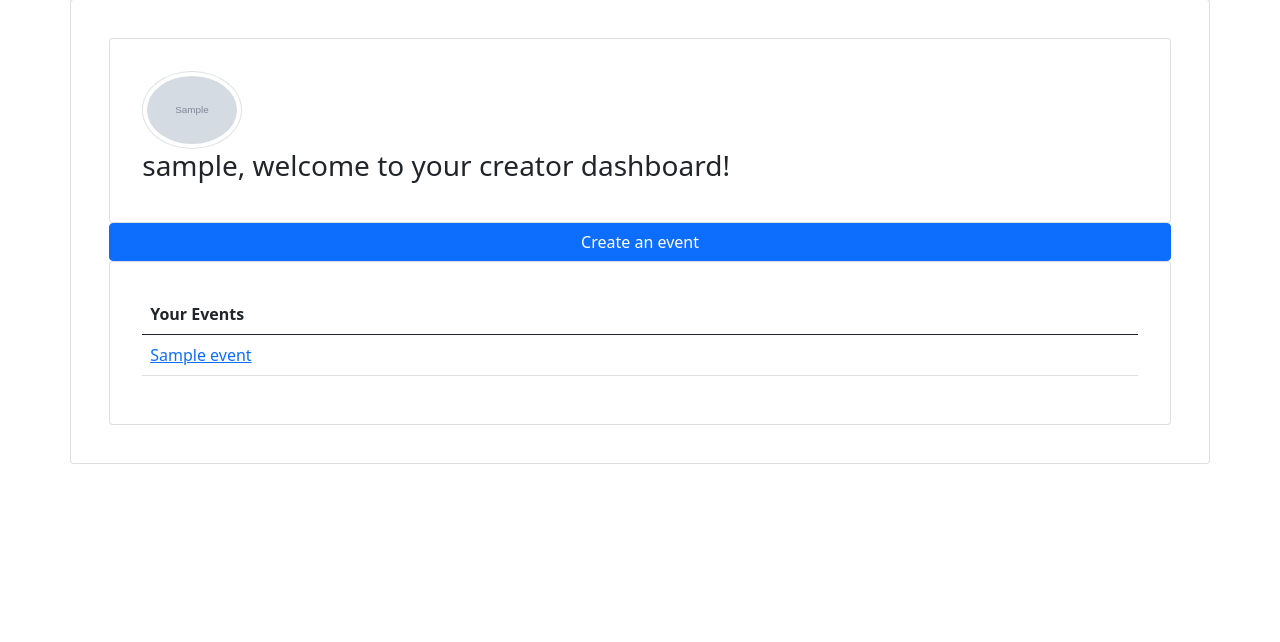
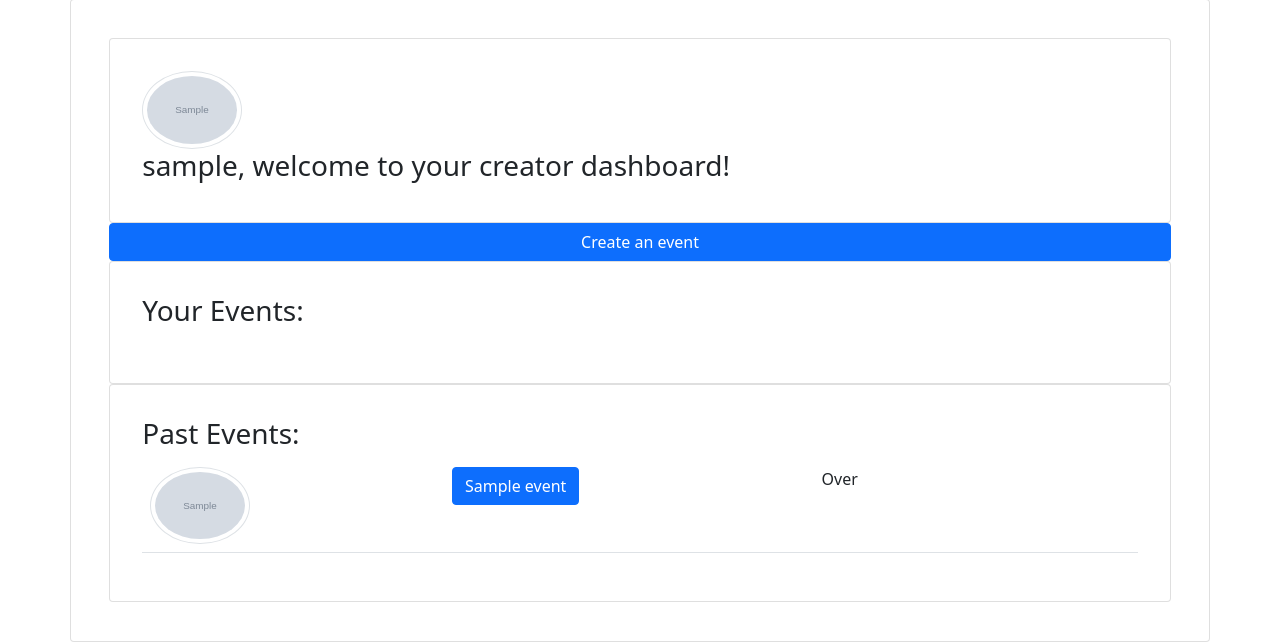
Before and after one commit to arjun-krishna1/CreatorBeacon, a Django app: page /creatorDashboard/ in a window 1280 px wide. Shown: the part 185-827 px from the top of the page. Before the commit the page ends 649 px from the top, so only its background shows below. Run offline with Django 3.2, Linux system fonts and the light colour scheme; a user stored in the database is signed in; tables that the repository leaves empty hold one stand-in row (values such as "Sample post"); grey boxes marked "Sample" are stand-in pictures; some libraries are stand-ins or nearby versions; grey boxes are pictures that could not be loaded.

Commit message:
add status for events

```diff
--- a/fan/models.py
+++ b/fan/models.py
@@ -41,9 +41,9 @@ class Event(models.Model):
     img = models.ImageField(upload_to='profile/event/', null=True, blank=True)
 
     status_choices = {
-        "not_started": "not_started",
-        "in_progress": "in_progress",
-        "over": "over"}
+        "not_started": "Not Started",
+        "in_progress": "In Progress",
+        "over": "Over"}
 
     def __str__(self):
         return f"{self.name} by {self.creator.user.username} on {self.date}"
@@ -52,7 +52,7 @@ class Event(models.Model):
         curr_time = datetime.now().time()
 
         # hasn't started yet
-        if curr_time < self.start:
+        if self.date > datetime.now().date() or curr_time < self.start:
             self.status = self.status_choices["not_started"]
 
         elif curr_time >= self.start and curr_time < self.end:
--- a/fan/views.py
+++ b/fan/views.py
@@ -85,14 +85,18 @@ def qrView(request, event_id):
 def creatorDashboardView(request):
     user = request.user
     creator = Creator.objects.get(user=user)
-    #print(creator)
 
-    events = Event.objects.filter(creator=creator)
+    event_objects = Event.objects.filter(creator=creator)
 
-    for event in events:
-        print(event.name)
+    finished_events = []
+    events = []
+    for event in event_objects:
+        if event.getStatus() == Event.status_choices["over"]:
+            finished_events.append(event)
+        else:
+            events.append(event)
 
-    context = {"username": str(user), "events": events, "profile_path": creator.img.url}
+    context = {"username": str(user), "events": events, "finished_events": finished_events,  "profile_path": creator.img.url}
     print(context)
     return render(request, "creator_dashboard.html", context)
 
--- a/templates/creator_dashboard.html
+++ b/templates/creator_dashboard.html
@@ -11,20 +11,39 @@
     </div>
     <a href="{% url 'createEvent' %}" class="btn btn-primary btn-md">Create an event</a>
     <div class="container card">
+        <h3>Your Events:</h3>
         <table class="table table-hover">
-          <thead>
-            <tr>
-              <th scope="col">Your Events</th>
-            </tr>
-          </thead>
           <tbody>
             {% for event in events %}
                 <tr>
-                    <td><a href="{% url 'creatorDashboardEvent' event.id %}">{{ event.name }}</a></td>
+                    <td><img height=100 width=100 class="img-thumbnail rounded-circle" src="{{ event.img.url }}"/></td>
+                    <td><a href="{% url 'creatorDashboardEvent' event.id %}" class="btn btn-primary">{{ event.name }}</a></td>
+                    <td>{{ event.status }}</td>
+                </tr>
+            {% endfor %}
+          </tbody>
+        </table>
+    </div>
+    <div class="container card">
+        <h3>Past Events:</h3>
+        <table class="table table-hover">
+          <tbody>
+            {% for event in finished_events %}
+                <tr>
+                    <td><img height=100 width=100 class="img-thumbnail rounded-circle" src="{{ event.img.url }}"/></td>
+                    <td><a class="btn btn-primary" href="{% url 'creatorDashboardEvent' event.id %}">{{ event.name }}</a></td>
+                    <td>{{ event.status }}</td>
                 </tr>
             {% endfor %}
           </tbody>
         </table>
     </div>
 
+    <style>
+        td {
+            width: 3%;
+        }
+
+    </style>
+
 {% endblock content %}
```
Also changed, not shown: profile/event/Screenshot_from_2021-07-31_16-52-41.png (added).
